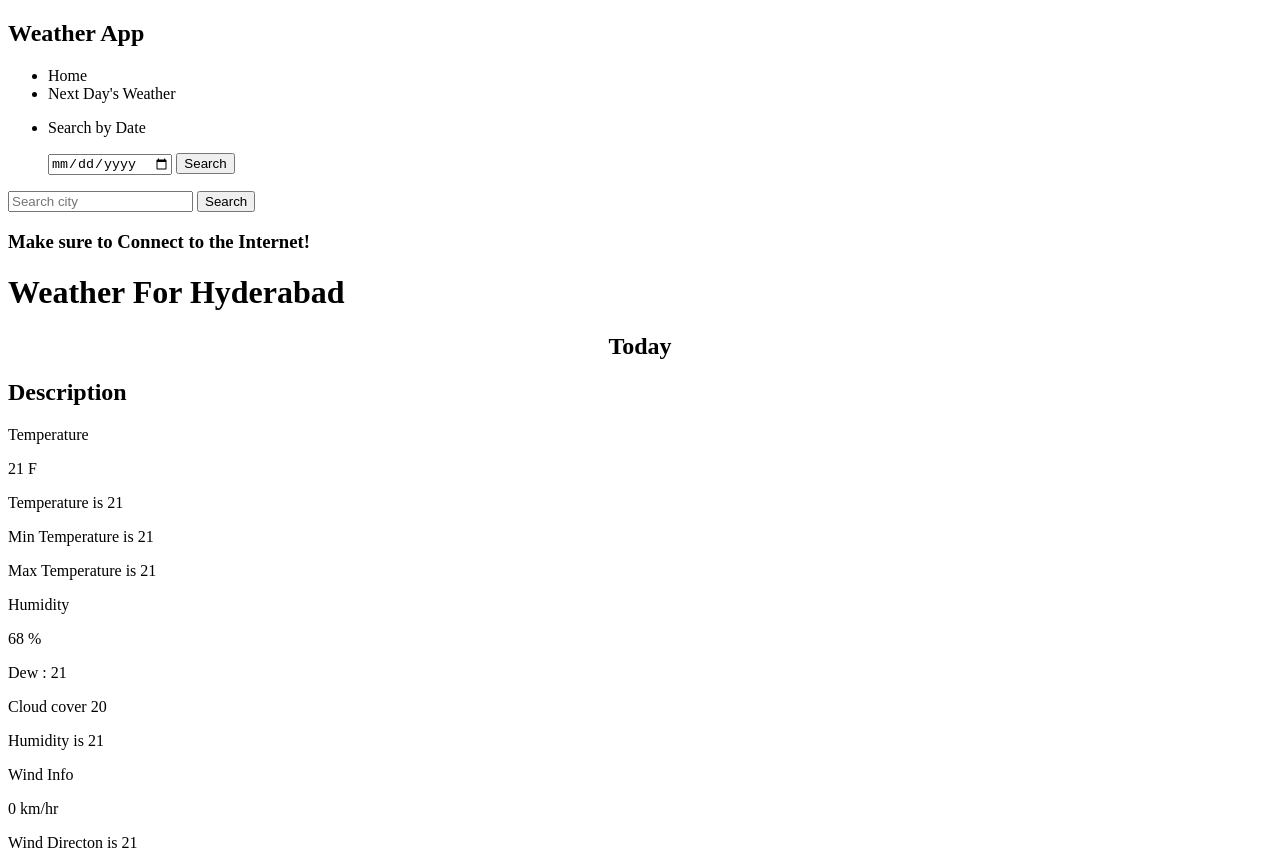
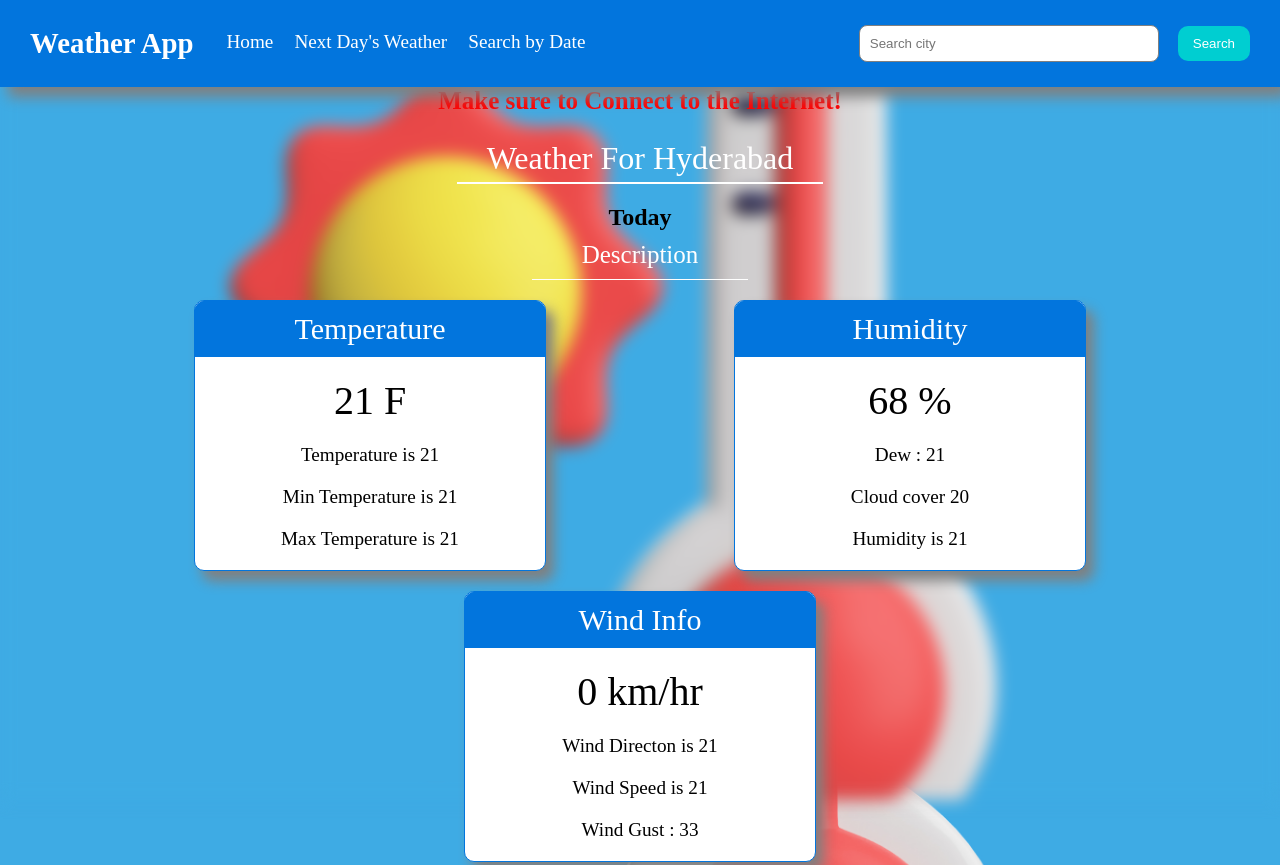
Before and after one commit to venuagurla19/weather, a plain HTML site: page index.html in a window 1280 px wide. Shown: the top 865 px of the page. Drawn offline with Linux system fonts and the light colour scheme; no server answers.

Commit message:
Update index.html

```diff
--- a/index.html
+++ b/index.html
@@ -3,7 +3,7 @@
 <head>
   <meta charset="UTF-8">
   <meta name="viewport" content="width=device-width, initial-scale=1.0">
-  <link rel="stylesheet" href="Weather.css">
+  <link rel="stylesheet" href="style.css">
   <title>Weather App</title>
 </head>
 <body>
```
